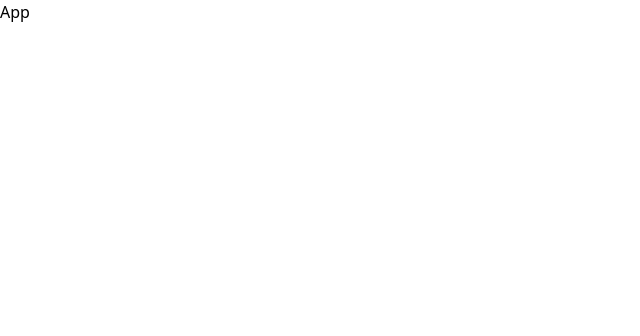
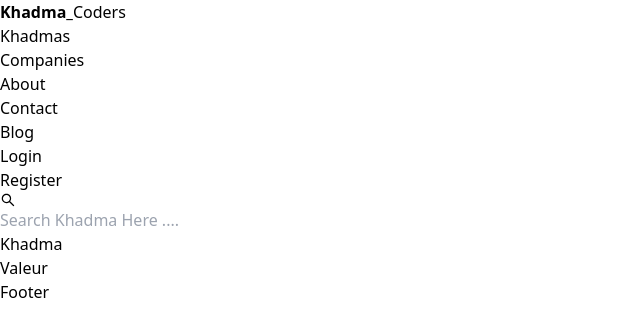
Before and after one commit to abdelghani200/Khadma_Code, a React (Vite) app in the folder code_projet/: page / in a window 1280 px wide. Shown: the top 336 px of the page, without its empty margins (0-640 px from the left). Built offline with nearby package versions, Linux system fonts and the light colour scheme.

Commit message:
appel component

```diff
--- a/code_projet/src/App.jsx
+++ b/code_projet/src/App.jsx
@@ -1,8 +1,19 @@
 import React from "react";
+import Navbar from "./Components/Navbar/Navbar";
+import Recherche from "./Components/RechercheDiv/Recherche";
+import Khadma from "./Components/KhadmaDiv/Khadma";
+import Valeur from "./Components/ValeurDiv/Valeur";
+import Footer from "./Components/FooterDiv/Footer";
 
 const App = ()=> {
   return (
-    <div>App</div>
+    <div className="w-[85%] m-auto bg-white">
+      <Navbar/>
+      <Recherche/>
+      <Khadma/>
+      <Valeur/>
+      <Footer/>
+    </div>
   )
 }
 
```
